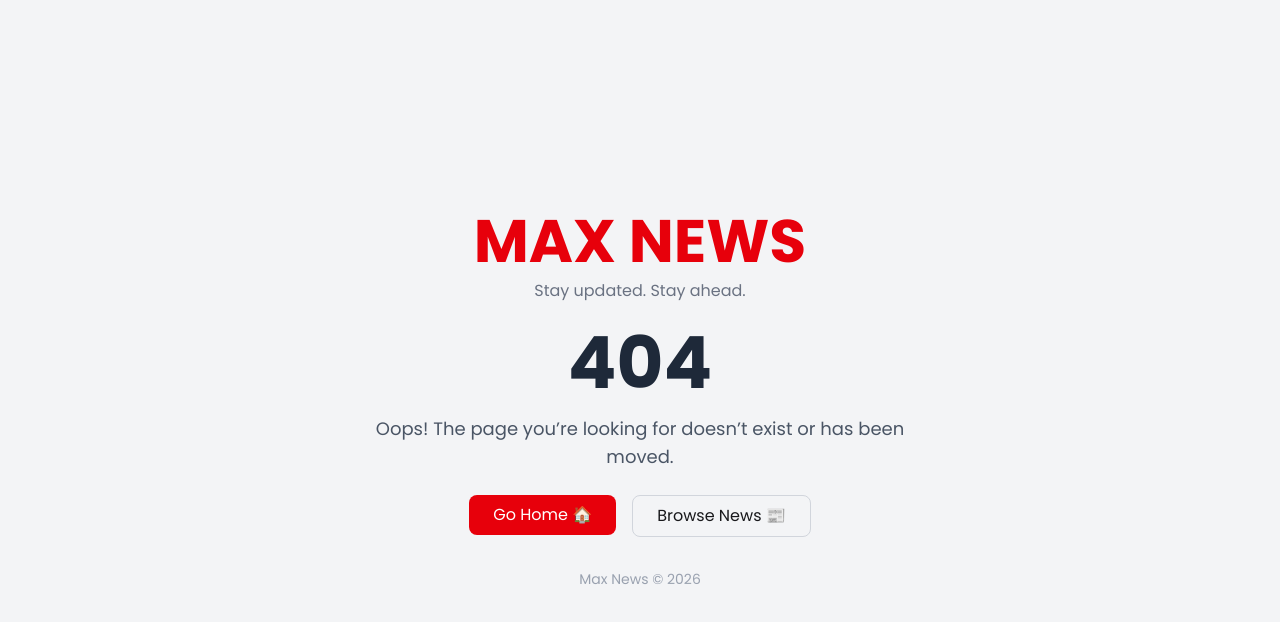
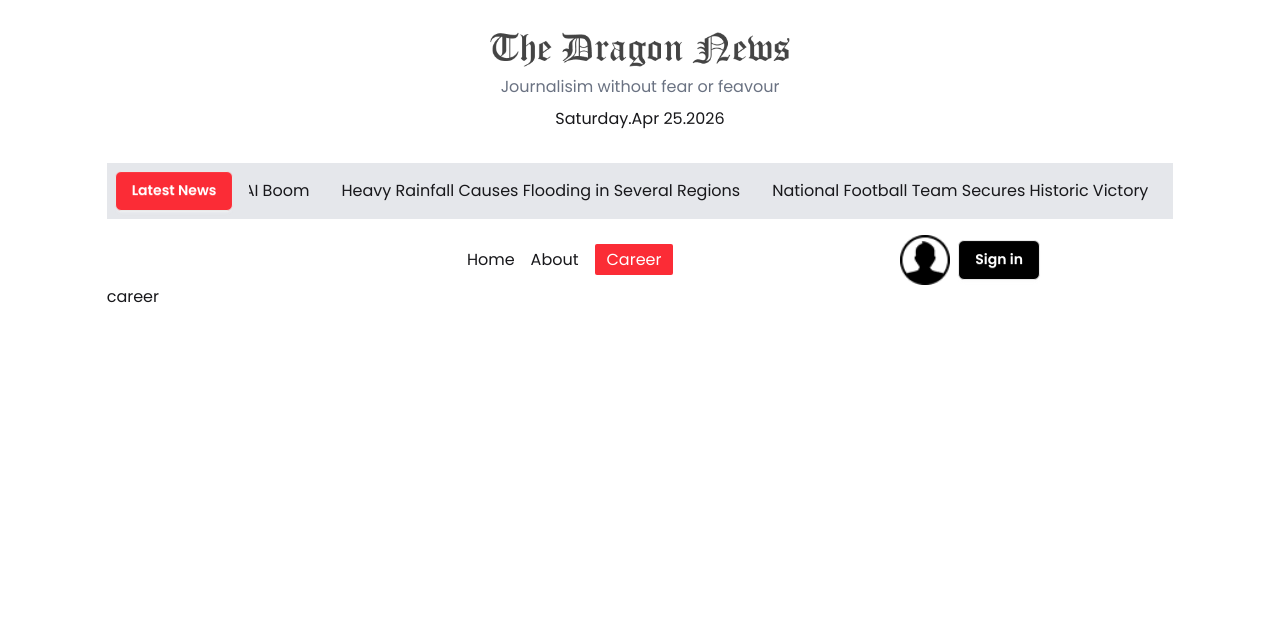
Before and after one commit to rumel-devv/max-news, a Next.js app: page /career in a window 1280 px wide. Before the commit this address had no page. Shown: the top 622 px of the page. Built offline with nearby package versions, Linux system fonts and the light colour scheme.

Commit message:
added category data

```diff
--- a/package.json
+++ b/package.json
@@ -12,7 +12,9 @@
     "date-fns": "^4.1.0",
     "next": "16.2.4",
     "react": "19.2.4",
-    "react-dom": "19.2.4"
+    "react-dom": "19.2.4",
+    "react-fast-marquee": "^1.6.5",
+    "react-icons": "^5.6.0"
   },
   "devDependencies": {
     "@tailwindcss/postcss": "^4",
--- /dev/null
+++ b/src/app/(main)/about/page.jsx
@@ -0,0 +1,11 @@
+import React from 'react';
+
+const AboutPage = () => {
+    return (
+        <div>
+            ABout
+        </div>
+    );
+};
+
+export default AboutPage;
--- /dev/null
+++ b/src/app/(main)/career/page.jsx
@@ -0,0 +1,11 @@
+import React from 'react';
+
+const careerPage = () => {
+    return (
+        <div>
+            career
+        </div>
+    );
+};
+
+export default careerPage;
--- /dev/null
+++ b/src/app/(main)/category/[id]/page.jsx
@@ -0,0 +1,11 @@
+import React from 'react';
+
+const CategoryIdPage = () => {
+    return (
+        <div>
+
+        </div>
+    );
+};
+
+export default CategoryIdPage;
--- a/src/app/(main)/layout.jsx
+++ b/src/app/(main)/layout.jsx
@@ -1,11 +1,12 @@
 import Header from '@/components/shared/Header';
 import Navbar from '@/components/shared/Navbar';
-import React from 'react';
+import BreakingNews from "@/components/shared/BreakingNews";
 
 const MianLayout = ({children}) => {
     return (
-        <div>
+        <div className='w-10/12 mx-auto '>
          <Header/>
+         <BreakingNews/>
          <Navbar/>
          {children}
         </div>
--- a/src/app/(main)/page.js
+++ b/src/app/(main)/page.js
@@ -1,7 +1,43 @@
+import LeftSidebar from "@/components/homepage/news/LeftSidebar";
+import RightSidebar from "@/components/homepage/news/RightSidebar";
 import Image from "next/image";
 
-export default function Home() {
+async function getcatgories() {
+  const res = await fetch(
+    "https://openapi.programming-hero.com/api/news/categories",
+  );
+  const data = await res.json();
+  return data.data;
+}
+
+async function getNewsByCategory(category_id) {
+  const res = await fetch(
+    `https://openapi.programming-hero.com/api/news/category/${category_id}`,
+  );
+  const data = await res.json();
+  return data.data;
+}
+
+export default async function Home() {
+  const categories = await getcatgories();
+  const news = await getNewsByCategory("04");
+  console.log("news", news);
   return (
-   <h1 className="text-3xl text-rose-600">Home page</h1>
+    <div className="grid grid-cols-12 gap-5 mt-4">
+      <div className="col-span-3">
+        <LeftSidebar categories={categories} activeId={null}></LeftSidebar>
+      </div>
+      <div className="col-span-6 bg-blue-400">
+        <h1>All News</h1>
+       <div className="space-y-3">
+         {news.map((n, index) => (
+          <div className="p-4" key={index}>{n.title}</div>
+        ))}
+      </div>
+       </div>
+      <div className=" col-span-3">
+        <RightSidebar />
+      </div>
+    </div>
   );
 }
--- a/src/app/layout.js
+++ b/src/app/layout.js
@@ -1,5 +1,6 @@
 import {  Montserrat, Poppins } from "next/font/google";
 import "./globals.css";
+
 
 const poppins = Poppins({
   variable : "--font-poppins",
--- /dev/null
+++ b/src/components/homepage/news/LeftSidebar.jsx
@@ -0,0 +1,19 @@
+import Link from 'next/link';
+import React from 'react';
+
+const LeftSidebar = ({categories,activeId}) => {
+    return (
+        <div>
+              <h2 className="text-lg">All categories</h2>
+    <ul className="space-y-2 text-center mt-4">
+      {categories.news_category.map(category =>  <li key={category.category_id}
+      className= {` ${activeId == category.category_id &&  'bg-black text-white'}  p-1 px-2 text-md font-semibold rounded-md`}>
+         <Link className='block cursor-pointer' href={`/categories/${category.category_id}`}> {category.category_name}  </Link>
+         </li> )}
+
+              </ul>
+        </div>
+    );
+};
+
+export default LeftSidebar;
--- /dev/null
+++ b/src/components/homepage/news/RightSidebar.jsx
@@ -0,0 +1,23 @@
+import React from 'react';
+import { FaFacebook, FaGithub, FaGoogle, FaLinkedin, FaTwitter } from 'react-icons/fa';
+
+const RightSidebar = () => {
+    return (
+        <div>
+             <h2 className="text-lg font-semibold">Login with..</h2>
+             <div className='flex flex-col gap-2 mt-4'>
+                <button className='btn border-blue-500 text-blue-500'><FaGoogle/> Login with google </button>
+                <button className='btn border-black '><FaGithub/> Login with Github </button>
+             </div>
+             <h2 className="text-lg mt-3 font-semibold">Finds on</h2>
+             <div className='flex flex-col gap-2 mt-4'>
+                <div className='flex items-center gap-2 border-gray-400 border py-2 px-2'><FaFacebook/> Facebook</div>
+                <div className='flex items-center gap-2 border-gray-400 border py-2 px-2'><FaTwitter/> Twiter</div>
+                <div className='flex items-center gap-2 border-gray-400 border py-2 px-2'><FaLinkedin/> Linkden</div>
+
+             </div>
+        </div>
+    );
+};
+
+export default RightSidebar;
--- /dev/null
+++ b/src/components/shared/BreakingNews.jsx
@@ -0,0 +1,43 @@
+import React from "react";
+import Marquee from "react-fast-marquee";
+
+const BreakingNews = () => {
+  const news = [
+    {
+      id: 1,
+      title: "Global Tech Stocks Surge Amid AI Boom",
+    },
+    {
+      id: 2,
+      title: "Heavy Rainfall Causes Flooding in Several Regions",
+    },
+    {
+      id: 3,
+      title: "National Football Team Secures Historic Victory",
+    },
+    {
+      id: 4,
+      title: "New Startup Raises Millions in Funding Round",
+    },
+  ];
+
+  return (
+    <div className="flex justify-between gap-4 items-center bg-gray-200 p-2 px-2">
+      <button className="btn bg-red-500 rounded-md text-white">
+        Latest News
+      </button>
+      <Marquee pauseOnHover={true} >
+        {news.map((n) => {
+          return (
+            <p key={n.id} className="mx-4">
+              {" "}
+              {n.title}{" "}
+            </p>
+          );
+        })}
+      </Marquee>
+    </div>
+  );
+};
+
+export default BreakingNews;
--- a/src/components/shared/Navbar.jsx
+++ b/src/components/shared/Navbar.jsx
@@ -1,9 +1,23 @@
-import React from 'react';
+import Link from 'next/link';
+import userAvatar from '@/assets/user.png'
+import Image from 'next/image';
+import Navlink from './Navlink';
 
 const Navbar = () => {
     return (
-        <div>
-            <h1>Navbar.hello world</h1>
+        <div className='max-w-9/12 mx-auto flex justify-between items-center mt-4'>
+            <div></div>
+            <ul className='flex gap-4'>
+                <li> <Navlink href='/' >Home</Navlink></li>
+                <li> <Navlink href='/about' >About</Navlink></li>
+                <li> <Navlink href='/career' >Career</Navlink></li>
+            </ul>
+
+            <div className='flex gap-2 items-center'>
+                <Image src={userAvatar} width={50} height={50} alt='user png'/>
+                <button className='btn bg-black text-white rounded-md'>Sign in</button>
+            </div>
+
         </div>
     );
 };
--- /dev/null
+++ b/src/components/shared/Navlink.jsx
@@ -0,0 +1,13 @@
+'use client'
+import Link from 'next/link';
+import { usePathname } from 'next/navigation';
+
+const Navlink = ({href,children}) => {
+
+    const pathName = usePathname()
+    const isActive = href === pathName ;
+
+    return <Link className={`${isActive ? 'bg-red-500 py-1 px-3 rounded-xs text-white' : ''}`} href={href}>{children}</Link>
+};
+
+export default Navlink;
```
Also changed, not shown: 1 other file (tests, documents, lock files or other folders).
